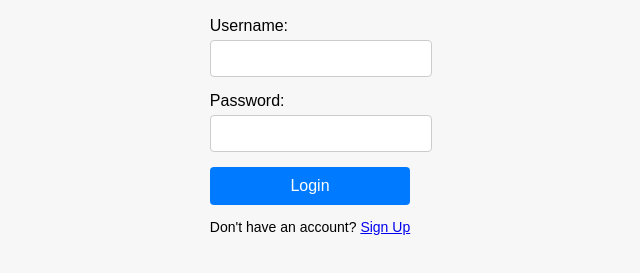
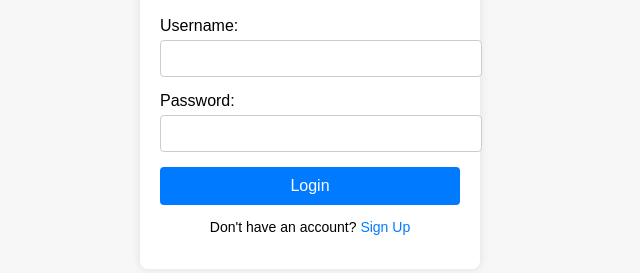
Before and after one commit to tsuypoge/tsuypoge, a plain HTML site: page login.html in a window 1280 px wide. Shown: the part 301-574 px from the top of the page, without its empty margins (330-970 px from the left). Drawn offline with Linux system fonts and the light colour scheme.

Commit message:
Update style.css

```diff
--- a/style.css
+++ b/style.css
@@ -8,7 +8,7 @@ body {
     background-color: #f7f7f7;
 }
 
-.login-container {
+.form-container {
     background-color: #fff;
     padding: 20px;
     border-radius: 8px;
@@ -30,7 +30,7 @@ label {
     margin-bottom: 5px;
 }
 
-input[type="text"], input[type="password"] {
+input[type="text"], input[type="email"], input[type="password"] {
     width: 100%;
     padding: 10px;
     border: 1px solid #ccc;
@@ -56,3 +56,12 @@ p {
     text-align: center;
     font-size: 14px;
 }
+
+a {
+    color: #007BFF;
+    text-decoration: none;
+}
+
+a:hover {
+    text-decoration: underline;
+}
```
